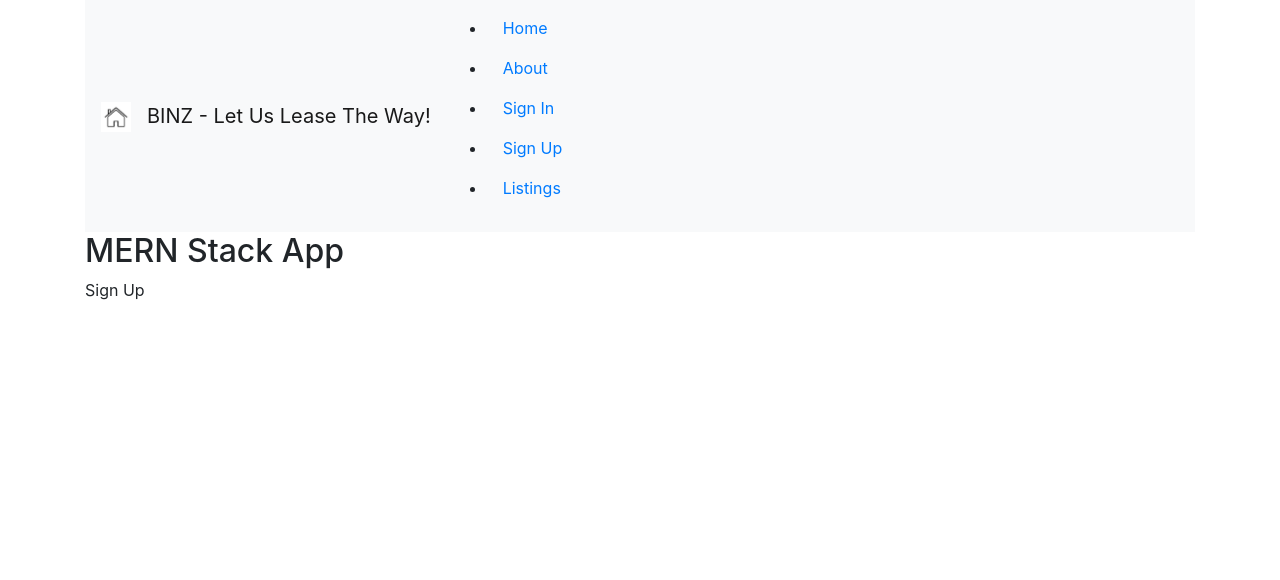
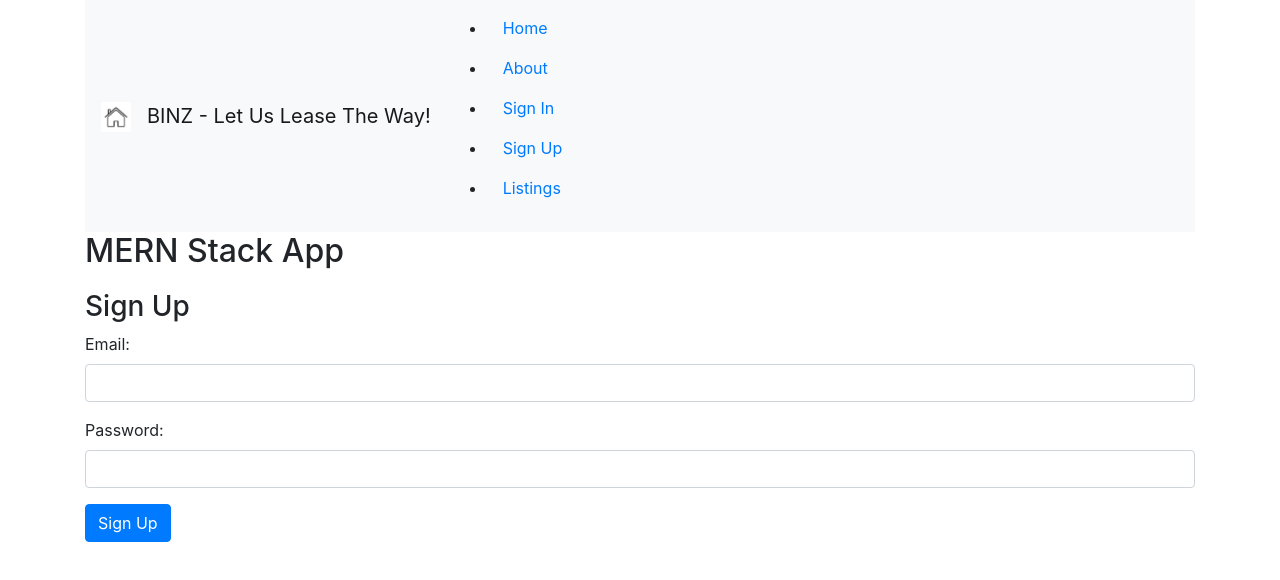
Before and after one commit to MarwaAlqatari/4155BINZUI, a React (Create React App) app: page /signup in a window 1280 px wide. Shown: the top 580 px of the page. Built offline with nearby package versions, Linux system fonts and the light colour scheme.

Commit message:
Need to connect to backend

```diff
--- a/src/components/signup.jsx
+++ b/src/components/signup.jsx
@@ -1,4 +1,5 @@
 import React, { Component } from "react";
+import axios from "axios";
 import { render } from "@testing-library/react";
 
 export default class SignUp extends Component {
@@ -26,10 +27,68 @@ export default class SignUp extends Component {
     });
   }
 
+  async onSubmit(e) {
+    e.preventDefault();
+    const formData = new FormData();
+    formData.append("email", this.state.email);
+    formData.append("password", this.state.password);
+
+    console.log("Form submitted:");
+    console.log(`Email: ${this.state.email}`);
+    console.log(`Password: ${this.state.password}`);
+
+    const response = await axios.post(
+      "http://localhost:8080/signup",
+      formData,
+      {
+        headers: {
+          "Content-Type": "multipart/form-data"
+        }
+      }
+    );
+
+    console.log(response.data);
+
+    this.setState({
+      email: "",
+      password: ""
+    });
+  }
+
   render() {
     return (
-      <div>
-        <p>Sign Up</p>
+      <div style={{ marginTop: 20 }}>
+        <h3>Sign Up</h3>
+        <form onSubmit={this.onSubmit}>
+          <div className="form-group">
+            <label>Email: </label>
+            <input
+              type="text"
+              className="form-control"
+              value={this.state.email}
+              onChange={this.onChangeEmail}
+            />
+          </div>
+
+          <div className="form-group">
+            <label>Password: </label>
+            <input
+              type="text"
+              className="form-control"
+              value={this.state.password}
+              onChange={this.onChangePassword}
+            />
+          </div>
+
+          <div className="form-group">
+            <input
+              type="submit"
+              value="Sign Up"
+              className="btn btn-primary"
+            />
+          </div>
+
+        </form>
       </div>
     );
   }
```
